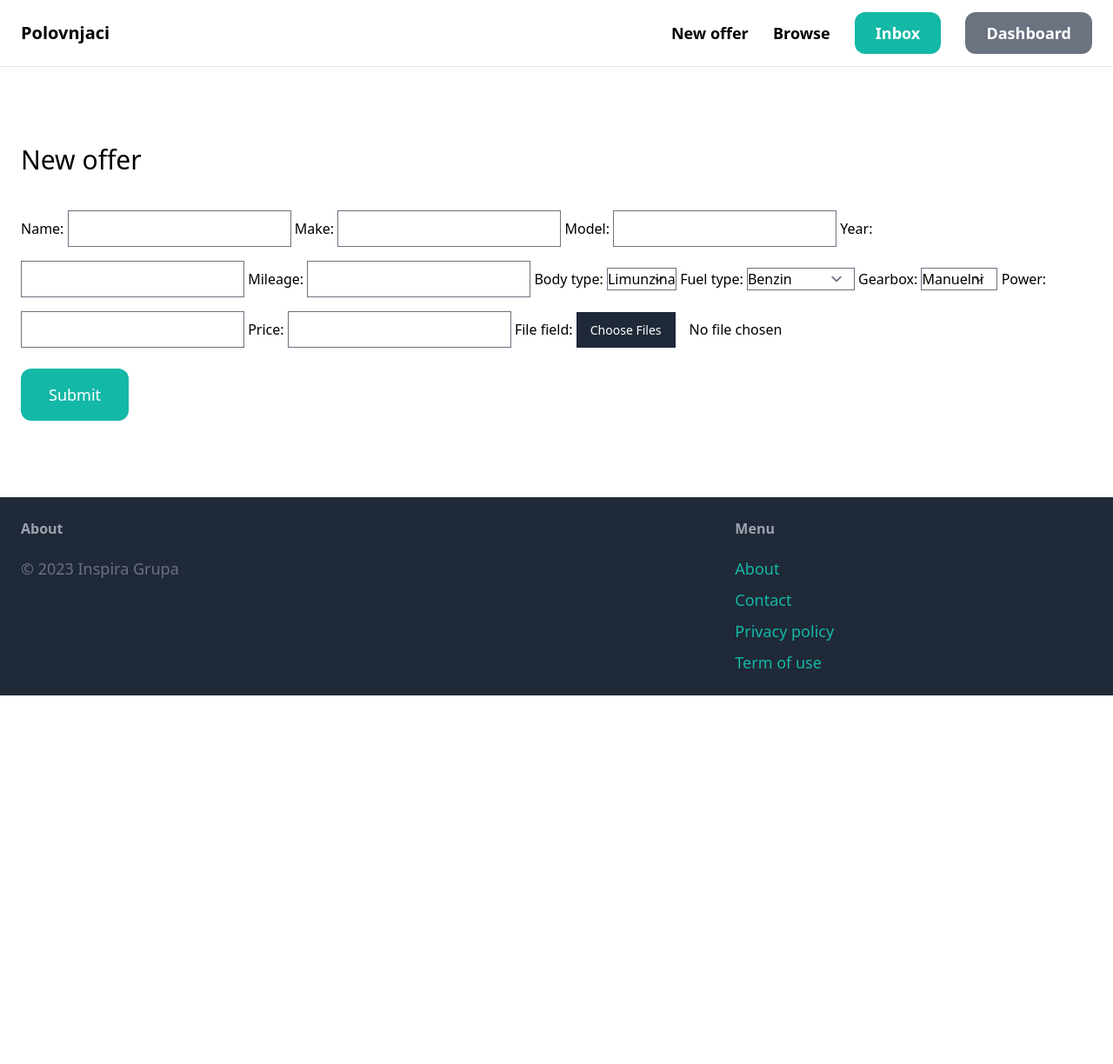
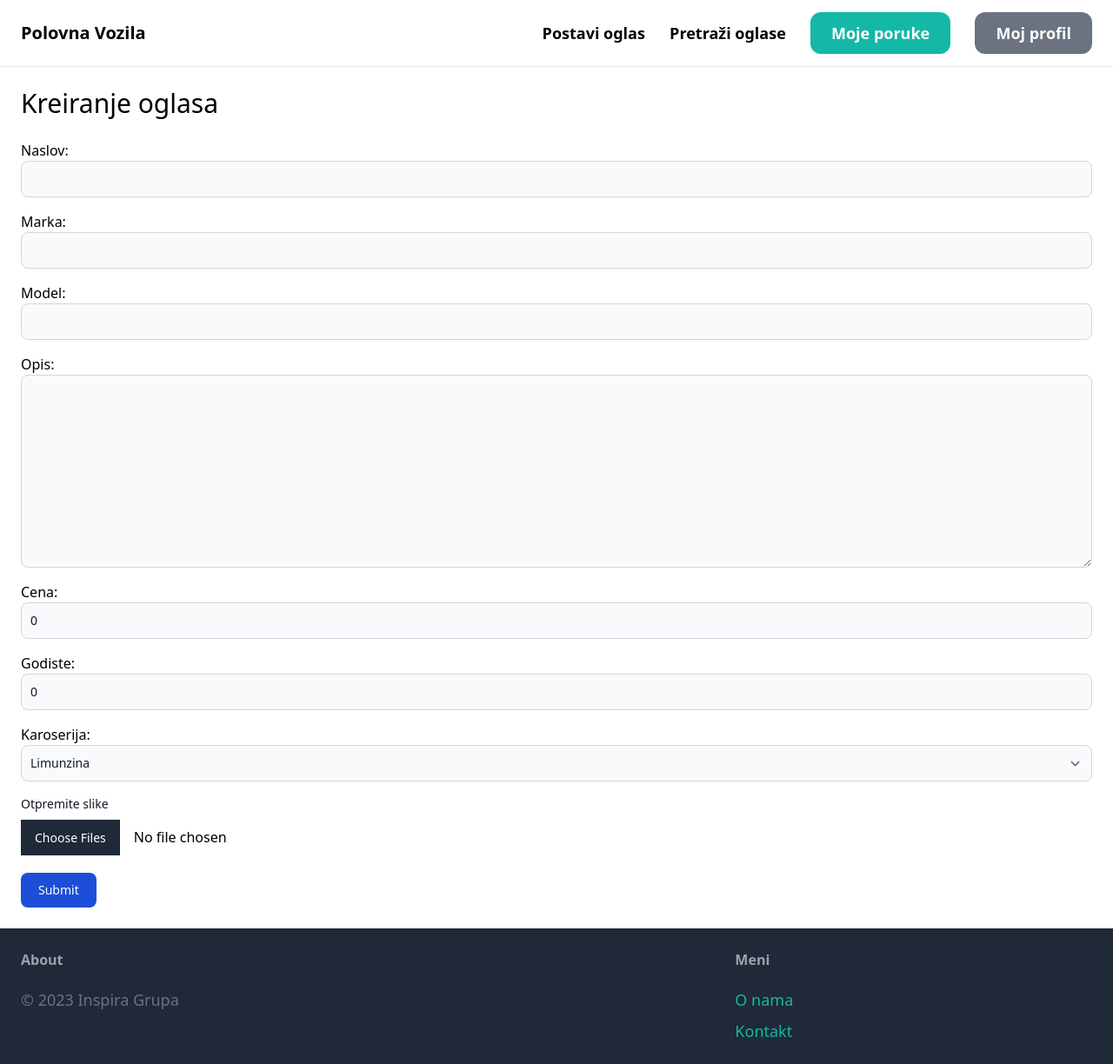
Before and after one commit to MrNo001/psi-projekat, a Django app: page /oglas/napravi/ in a window 1280 px wide. Shown: the whole page at 87% size. Before the commit the page ends 800 px from the top, so only its background shows below. Run offline with Django 4.2, Linux system fonts and the light colour scheme; the visitor is signed in with stand-in values (Sample User, id 1); style sheets or scripts are compiled from the project's sources; some libraries are stand-ins or nearby versions.

Commit message:
translation, form improvement

```diff
--- a/conversation/templates/conversation/detail.html
+++ b/conversation/templates/conversation/detail.html
@@ -1,9 +1,9 @@
 {% extends 'frame.html' %}
 
-{% block title %}Conversation{% endblock %}
+{% block title %}Razgovori{% endblock %}
 
 {% block content %}
-<h1 class="mb-6 text-3xl">Conversation</h1>
+<h1 class="mb-6 text-3xl">Razgovori</h1>
 
 <div class="space-y-6">
     {% for message in conversation.messages.all %}
@@ -21,6 +21,6 @@
 
     {{ form.as_p }}
 
-    <button class="py-4 px-8 text-lg bg-teal-500 hover:bg-teal-700 rounded-xl text-white">Send</button>
+    <button class="py-4 px-8 text-lg bg-teal-500 hover:bg-teal-700 rounded-xl text-white">Pošalji</button>
 </form>
 {% endblock %}
--- a/conversation/templates/conversation/inbox.html
+++ b/conversation/templates/conversation/inbox.html
@@ -1,9 +1,9 @@
 {% extends 'frame.html' %}
 
-{% block title %}Inbox{% endblock %}
+{% block title %}Sanduče{% endblock %}
 
 {% block content %}
-<h1 class="mb-6 text-3xl">Inbox</h1>
+<h1 class="mb-6 text-3xl">Sanduče</h1>
 
 <div class="space-y-6">
     {% for conversation in conversations %}
--- a/conversation/templates/conversation/new.html
+++ b/conversation/templates/conversation/new.html
@@ -1,9 +1,9 @@
 {% extends 'frame.html' %}
 
-{% block title %}New conversation{% endblock %}
+{% block title %}Nova poruka{% endblock %}
 
 {% block content %}
-<h1 class="mb-6 text-3xl">New conversation</h1>
+<h1 class="mb-6 text-3xl">Nova poruka</h1>
 
 <form method="post" action=".">
     {% csrf_token %}
@@ -22,6 +22,6 @@
         </div>
     {% endif %}
 
-    <button class="mt-6 py-4 px-8 text-lg bg-teal-500 hover:bg-teal-700 rounded-xl text-white">Send</button>
+    <button class="mt-6 py-4 px-8 text-lg bg-teal-500 hover:bg-teal-700 rounded-xl text-white">Pošalji</button>
 </form>
 {% endblock %}
--- a/offer/forms.py
+++ b/offer/forms.py
@@ -1,16 +1,19 @@
 from django import forms
 from .models import Offer, Picture
 
-INPUT_CLASSES = 'w-full py-4 px-6 rounded-xl border'
+# INPUT_CLASSES = 'w-full py-4 px-6 rounded-xl border'
+INPUT_CLASSES = 'bg-gray-50 border border-gray-300 text-gray-900 text-sm rounded-lg focus:ring-blue-500 focus:border-blue-500 block w-full p-2.5 dark:bg-gray-700 dark:border-gray-600 dark:placeholder-gray-400 dark:text-white dark:focus:ring-blue-500 dark:focus:border-blue-500'
 
-"""
+
 class NewOfferForm(forms.ModelForm):
     class Meta:
         model = Offer
-        fields = ('name','model','description', 'price','godiste','body', 'images')
+        fields = ('name', 'make', 'model', 'description', 'price', 'year', 'body_type')
         widgets = {
-
             'name': forms.TextInput(attrs={
+                'class': INPUT_CLASSES
+            }),
+            'make': forms.TextInput(attrs={
                 'class': INPUT_CLASSES
             }),
             'model': forms.TextInput(attrs={
@@ -22,36 +25,29 @@ class NewOfferForm(forms.ModelForm):
             'price': forms.TextInput(attrs={
                 'class': INPUT_CLASSES
             }),
-            'godiste':forms.NumberInput(attrs={
-                'class':INPUT_CLASSES
-            }),
-            'body': forms.Select(attrs={
+            'year':forms.NumberInput(attrs={
                 'class': INPUT_CLASSES
             }),
-            'images': forms.FileInput(attrs = {
-                'class': INPUT_CLASSES,
+            'body_type': forms.Select(attrs={
+                'class': INPUT_CLASSES
             }),
         }
-"""
+        labels = {
+            'name': 'Naslov',
+            'make': 'Marka',
+            'model': 'Model',
+            'description': 'Opis',
+            'price': 'Cena',
+            'year': 'Godiste',
+            'body_type': 'Karoserija',
+        }
 
-"""
-class NewPictureForm(forms.ModelForm):
-    class Meta:
-        model=Picture
-        fields = ('image')
-        widgets = {
-            'image': forms.ImageField(attrs={
-                'class': INPUT_CLASSES
-            })
-        }
-"""
 
 class EditOfferForm(forms.ModelForm):
    class Meta:
         model = Offer
         fields = ('name', 'model', 'description', 'price', 'year', 'body_type')
         widgets = {
-
             'name': forms.TextInput(attrs={
                 'class': INPUT_CLASSES
             }),
@@ -65,7 +61,7 @@ class EditOfferForm(forms.ModelForm):
                 'class': INPUT_CLASSES
             }),
             'year':forms.NumberInput(attrs={
-                'class':INPUT_CLASSES
+                'class': INPUT_CLASSES
             }),
             'body_type': forms.Select(attrs={
                 'class': INPUT_CLASSES
@@ -91,20 +87,25 @@ class MultipleFileField(forms.FileField):
         return result
 
 
-class NewOfferForm(forms.Form):
-
-    name = forms.CharField(max_length=255)
-    description = forms.Textarea()
-
-    make = forms.CharField(max_length=255)
-    model = forms.CharField(max_length=255)
-    year = forms.IntegerField()
-    mileage = forms.IntegerField()
-    body_type = forms.ChoiceField(choices=Offer.BODY_TYPES)
-    fuel_type = forms.ChoiceField(choices=Offer.FUEL_TYPES)
-    gearbox = forms.ChoiceField(choices=Offer.GEARBOX_TYPES)
-    power = forms.IntegerField()
-
-    price = forms.FloatField()
+class FileFieldForm(forms.Form):
 
     file_field = MultipleFileField()
+
+
+# class NewOfferForm(forms.Form):
+
+#     name = forms.CharField(max_length=255)
+#     description = forms.Textarea()
+
+#     make = forms.CharField(max_length=255)
+#     model = forms.CharField(max_length=255)
+#     year = forms.IntegerField()
+#     mileage = forms.IntegerField()
+#     body_type = forms.ChoiceField(choices=Offer.BODY_TYPES)
+#     fuel_type = forms.ChoiceField(choices=Offer.FUEL_TYPES)
+#     gearbox = forms.ChoiceField(choices=Offer.GEARBOX_TYPES)
+#     power = forms.IntegerField()
+
+#     price = forms.FloatField()
+
+#     file_field = MultipleFileField()
--- a/offer/templates/offer/form2.html
+++ b/offer/templates/offer/form2.html
@@ -9,7 +9,15 @@
     {% csrf_token %}
 
     <div class="space-y-4">
-        {{ form }}
+        {{ form1.as_p }}
+
+        <div>
+            <label class="block mb-2 text-sm font-medium text-gray-900 dark:text-white" for="{{ form2.file_field.id_for_label  }}">Otpremite slike</label>
+            {% comment %} <input class="block w-full text-sm text-gray-900 border border-gray-300 rounded-lg cursor-pointer bg-gray-50 dark:text-gray-400 focus:outline-none dark:bg-gray-700 dark:border-gray-600 dark:placeholder-gray-400" aria-describedby="user_avatar_help" id="user_avatar" type="file"> {% endcomment %}
+            {{ form2.file_field }}
+            {% comment %} <div class="mt-1 text-sm text-gray-500 dark:text-gray-300" id="user_avatar_help">A profile picture is useful to confirm your are logged into your account</div> {% endcomment %}
+        </div>
+        {% comment %} {{ form2 }} {% endcomment %}
     </div>
 
 
@@ -24,6 +32,7 @@
         </div>
     {% endif %}
 
-    <button class="mt-6 py-4 px-8 text-lg bg-teal-500 hover:bg-teal-700 rounded-xl text-white">Submit</button>
+    {% comment %} <button class="mt-6 py-4 px-8 text-lg bg-teal-500 hover:bg-teal-700 rounded-xl text-white">Submit</button> {% endcomment %}
+    <button class="mt-5 text-white bg-blue-700 hover:bg-blue-800 focus:ring-4 focus:outline-none focus:ring-blue-300 font-medium rounded-lg text-sm w-full sm:w-auto px-5 py-2.5 text-center dark:bg-blue-600 dark:hover:bg-blue-700 dark:focus:ring-blue-800">Submit</button>
 </form>
 {% endblock %}
--- a/offer/views.py
+++ b/offer/views.py
@@ -1,7 +1,7 @@
 from django.contrib.auth.decorators import login_required
 from django.db.models import Q
 from django.shortcuts import render, get_object_or_404, redirect
-from .forms import NewOfferForm, EditOfferForm
+from .forms import NewOfferForm, EditOfferForm, FileFieldForm
 from .models import Offer, Picture
 
 
@@ -23,14 +23,13 @@ def details(request, pk):
 @login_required
 def new(request):
     if request.method == 'POST':
-        form = NewOfferForm(request.POST, request.FILES)
+        form1 = NewOfferForm(request.POST, request.FILES)
+        form2 = FileFieldForm(request.POST, request.FILES)
 
-        if form.is_valid():
-            # offer = form.save(commit=False)
-            offer = Offer()
-            offer.name = form.cleaned_data['name']
+        if form1.is_valid() and form2.is_valid():
+            offer = form1.save(commit=False)
+            # offer = Offer()
             offer.created_by = request.user
-            offer.price = 100
             offer.save()
 
             for img in request.FILES.getlist('file_field'):
@@ -42,11 +41,13 @@ def new(request):
 
             return redirect('offer:details', pk=offer.id)
     else:
-        form = NewOfferForm()
+        form1 = NewOfferForm()
+        form2 = FileFieldForm()
 
     return render(request, 'offer/form2.html', {
-        'form': form,
-        'title': 'New offer',
+        'form1': form1,
+        'form2': form2,
+        'title': 'Kreiranje oglasa',
     })
 
 @login_required
@@ -65,7 +66,7 @@ def edit(request, pk):
 
     return render(request, 'offer/form.html', {
         'form': form,
-        'title': 'Edit offer',
+        'title': 'Izmena oglasa',
     })
 
 @login_required
--- a/search/templates/search/home.html
+++ b/search/templates/search/home.html
@@ -1,10 +1,10 @@
 {% extends 'frame.html' %}
 
-{% block title %}Welcome{% endblock %}
+{% block title %}Početna{% endblock %}
 
 {% block content %}
     <div class="mt-6 px-6 py-12 bg-gray-100 rounded-xl">
-        <h2 class="mb-12 text-2xl text-center">Promoted Ads</h2>
+        <h2 class="mb-12 text-2xl text-center">Preporučeni oglasi</h2>
 
         <div class="grid grid-cols-3 gap-3">
             {% for offer in offers %}
@@ -16,7 +16,7 @@
 
                         <div class="p-6 bg-white rounded-b-xl">
                             <h2 class="text-2xl">{{ offer.name }}</h2>
-                            <p class="text-gray-500">Price: {{ offer.price }}</p>
+                            <p class="text-gray-500">Cena: {{ offer.price }}</p>
                         </div>
                     </a>
                 </div>
--- a/templates/frame.html
+++ b/templates/frame.html
@@ -15,18 +15,18 @@
 
         <header>
             <nav class="py-6 px-6 flex justify-between items-center border-b border-gray-200">
-                <a href="/" class="text-xl font-semibold">Polovnjaci</a>
+                <a href="/" class="text-xl font-semibold">Polovna Vozila</a>
 
                 <div class="space-x-6">
-                    <a href="{% url 'offer:new' %}" class="text-lg font-semibold hover:text-gray-500">New offer</a>
-                    <a href="{% url 'search:browse' %}" class="text-lg font-semibold hover:text-gray-500">Browse</a>
+                    <a href="{% url 'offer:new' %}" class="text-lg font-semibold hover:text-gray-500">Postavi oglas</a>
+                    <a href="{% url 'search:browse' %}" class="text-lg font-semibold hover:text-gray-500">Pretraži oglase</a>
 
                     {% if request.user.is_authenticated %}
-                    <a href="{% url 'conversation:inbox' %}" class="px-6 py-3 text-lg font-semibold bg-teal-500 text-white rounded-xl hover:bg-teal-700">Inbox</a>
-                    <a href={% url 'account:dashboard' %} class="px-6 py-3 text-lg font-semibold bg-gray-500 text-white rounded-xl hover:bg-gray-700">Dashboard</a>
+                    <a href="{% url 'conversation:inbox' %}" class="px-6 py-3 text-lg font-semibold bg-teal-500 text-white rounded-xl hover:bg-teal-700">Moje poruke</a>
+                    <a href={% url 'account:dashboard' %} class="px-6 py-3 text-lg font-semibold bg-gray-500 text-white rounded-xl hover:bg-gray-700">Moj profil</a>
                     {% else %}
-                    <a href={% url 'account:signup' %} class="px-6 py-3 text-lg font-semibold bg-teal-500 text-white rounded-xl hover:bg-teal-700">Sign up</a>
-                    <a href={% url 'account:login' %} class="px-6 py-3 text-lg font-semibold bg-gray-500 text-white rounded-xl hover:bg-gray-700">Log in</a>
+                    <a href={% url 'account:signup' %} class="px-6 py-3 text-lg font-semibold bg-teal-500 text-white rounded-xl hover:bg-teal-700">Registruj se</a>
+                    <a href={% url 'account:login' %} class="px-6 py-3 text-lg font-semibold bg-gray-500 text-white rounded-xl hover:bg-gray-700">Uloguj se</a>
                     {% endif %}
                 </div>
             </nav>
@@ -47,13 +47,11 @@
             </div>
 
             <div class="w-1/3">
-                <h3 class="mb-5 font-semibold text-gray-400">Menu</h3>
+                <h3 class="mb-5 font-semibold text-gray-400">Meni</h3>
 
                 <ul class="space-y-2">
-                    <li><a href="#" class="text-lg text-teal-500 hover:text-teal-700">About</a></li>
-                    <li><a href="#" class="text-lg text-teal-500 hover:text-teal-700">Contact</a></li>
-                    <li><a href="#" class="text-lg text-teal-500 hover:text-teal-700">Privacy policy</a></li>
-                    <li><a href="#" class="text-lg text-teal-500 hover:text-teal-700">Term of use</a></li>
+                    <li><a href="{% url 'search:about' %}" class="text-lg text-teal-500 hover:text-teal-700">O nama</a></li>
+                    <li><a href="{% url 'search:about' %}" class="text-lg text-teal-500 hover:text-teal-700">Kontakt</a></li>
                 </ul>
             </div>
         </footer>
```
Also changed, not shown: account/templates/account/dashboard.html (+4 -4 lines), account/templates/account/login.html (+4 -4 lines), account/templates/account/signup.html (+6 -6 lines), search/templates/search/browse.html (+4 -4 lines).
